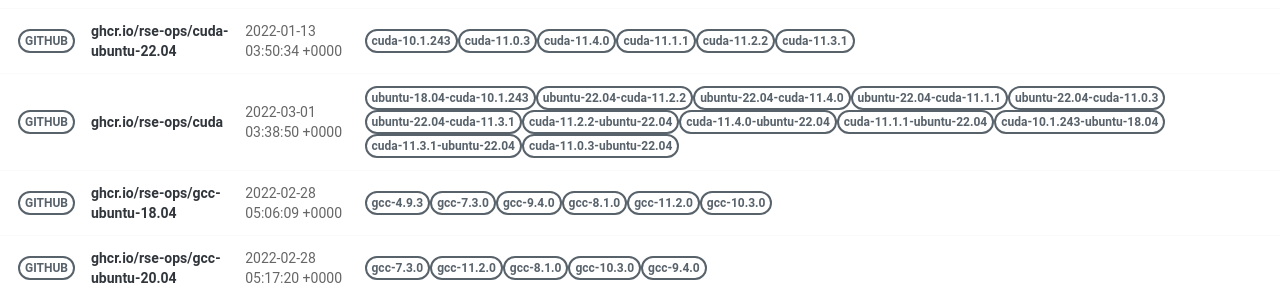
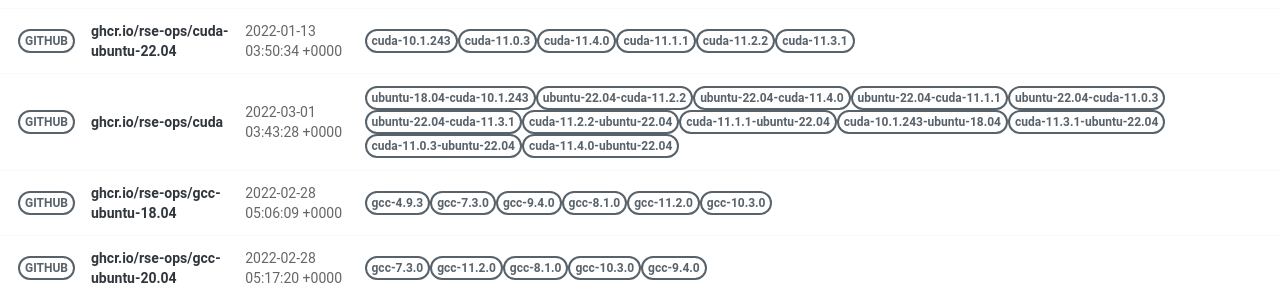
Before and after one commit to rse-ops/docker-images, a Jekyll site: the page built from pages/index.md, in a window 1280 px wide. Shown: the part 421-721 px from the top of the page. Built offline with Jekyll 4.4.1, drawn with Linux system fonts in a browser that asks for light colours; nearby versions of some CDN libraries.

Commit message:
Automated push to update library 2022-03-01

```diff
--- a/_library/ghcr.io-rse-ops-cuda.md
+++ b/_library/ghcr.io-rse-ops-cuda.md
@@ -1,7 +1,7 @@
 ---
 layout: container
 name: ghcr.io/rse-ops/cuda
-updated_at: 2022-03-01 03:38:50.557354
+updated_at: 2022-03-01 03:43:28.737503
 
 
 container_url: https://github.com/orgs/rse-ops/packages/container/package/cuda
```
Also changed, not shown: other parts of _library/ghcr.io-rse-ops-cuda.md (+3 -3 lines).
